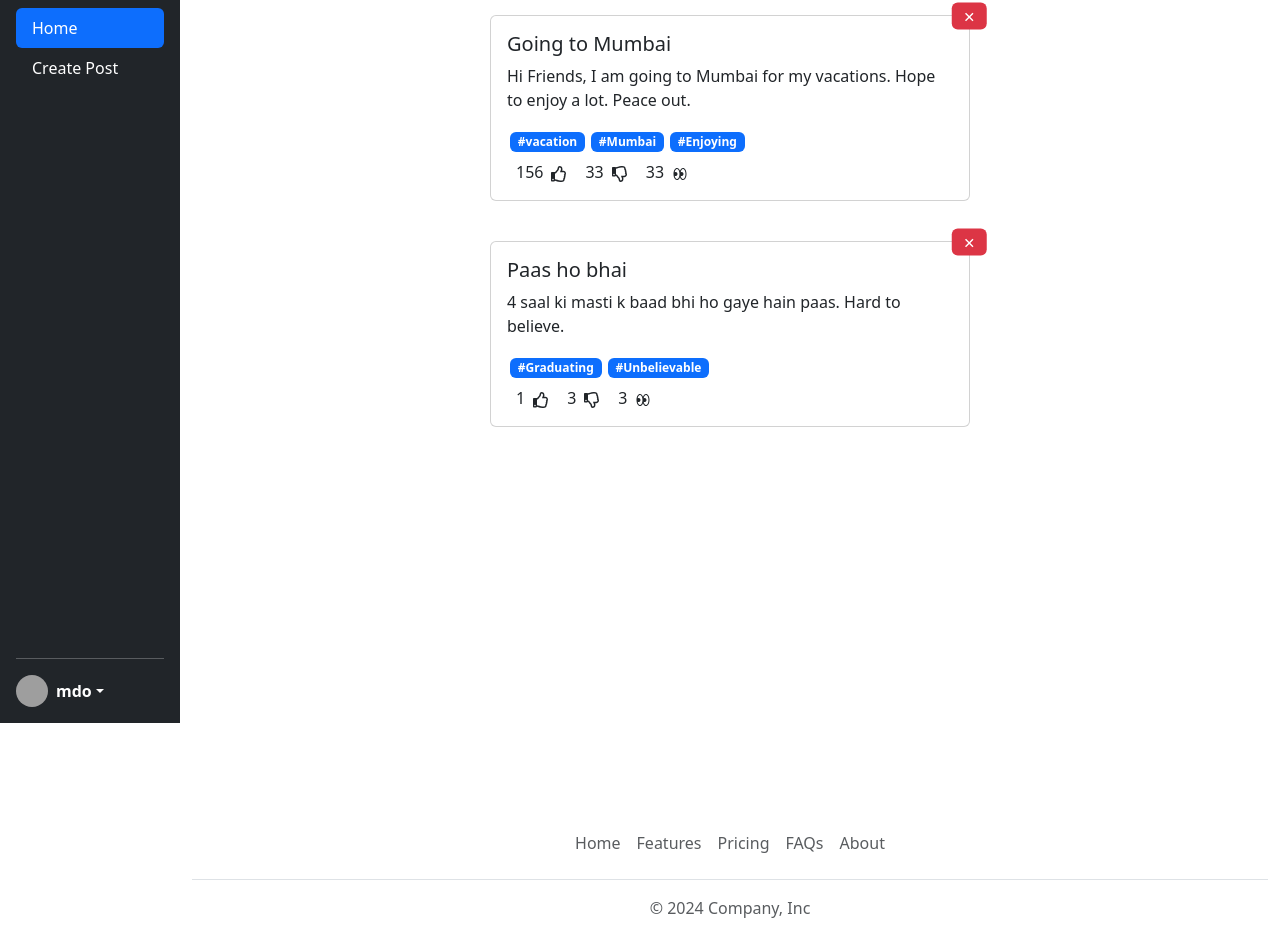
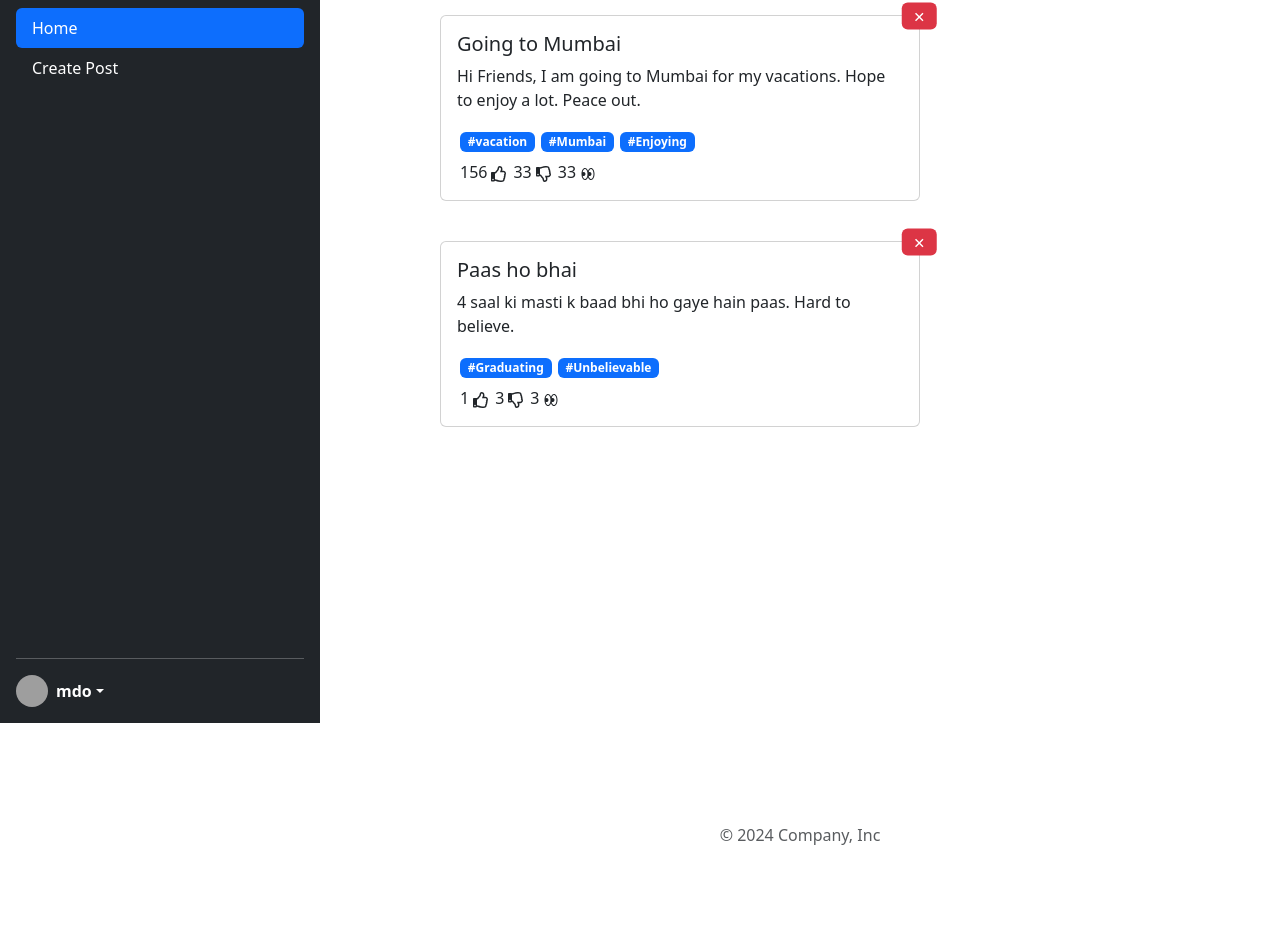
Before and after one commit to adithya-naik/iAPP, a React (Vite) app: page / in a window 1280 px wide. Shown: the part 77-1029 px from the top of the page. After the commit the page ends 980 px from the top, so only its background shows below. Built offline with nearby package versions, Linux system fonts and the light colour scheme; grey boxes are pictures that could not be loaded.

Commit message:
updated UI

```diff
--- a/src/App.css
+++ b/src/App.css
@@ -42,22 +42,29 @@
   display: flex;
   justify-content: start;
   align-items: center;
+  width: 100%;
+  /* border: 1px solid red; */
 }
 .my-section div{
-  margin: 0 5px;
+  margin: 0 1px;
   display: flex;
   justify-content: center;
   align-items: center;
 
+
 }
 .default-box span{
-  margin: 0  4px;
+  margin: 0  2px;
 }
 .posts-container{
   /* border: 1px solid red; */
+  width: 75%;
   display: flex;
   flex-wrap: wrap;
   justify-content: center;
   margin-bottom: 45vh;
   /* align-items: center; */
 }
+.head{
+  width: 75dvw;
+}
--- a/src/components/Footer.jsx
+++ b/src/components/Footer.jsx
@@ -1,17 +1,9 @@
 const Footer = ()=>{
   return(
-  <div className="container text-white">
-  <footer className="py-3 my-4 ">
-    <ul className="nav justify-content-center border-bottom pb-3 mb-3">
-      <li className="nav-item"><a href="#" className="nav-link px-2 text-body-secondary">Home</a></li>
-      <li className="nav-item"><a href="#" className="nav-link px-2 text-body-secondary">Features</a></li>
-      <li className="nav-item"><a href="#" className="nav-link px-2 text-body-secondary">Pricing</a></li>
-      <li className="nav-item"><a href="#" className="nav-link px-2 text-body-secondary">FAQs</a></li>
-      <li className="nav-item"><a href="#" className="nav-link px-2 text-body-secondary">About</a></li>
-    </ul>
+  <footer className="py-3 head my-4 ">
+
     <p className="text-center text-body-secondary">© 2024 Company, Inc</p>
   </footer>
-</div>
 );
 }
 
--- a/src/components/Header.jsx
+++ b/src/components/Header.jsx
@@ -1,6 +1,6 @@
 const Header = () => {
   return (
-    <header className="p-3 bg-dark text-white">
+    <header className="p-3 bg-dark head text-white">
       <div className="container">
         <div className="d-flex flex-wrap align-items-center justify-content-center justify-content-lg-start">
 
--- a/src/components/PostList.jsx
+++ b/src/components/PostList.jsx
@@ -11,7 +11,7 @@ const PostList = () => {
       .then((res) => res.json())
       .then((data) => {
         addInitialPosts(data.posts);
-        console.log("got from server")
+        // console.log("got from server")
       });
   };
 
--- a/src/components/Sidebar.jsx
+++ b/src/components/Sidebar.jsx
@@ -6,7 +6,7 @@ const Sidebar = ({selectedTab,setSelectedTab}) => {
   return (
     <div
       className="d-flex flex-column flex-shrink-0 p-3 text-white bg-dark sidebar"
-      style={{ width: "180px" }}
+      style={{ width: "25dvw" }}
     >
       <a
         href="/"
--- a/src/store/post-list-store.jsx
+++ b/src/store/post-list-store.jsx
@@ -55,7 +55,7 @@ const addPost = (userId, postTitle, postBody, tags,views,likes,dislikes)=>{
 }
 
 const delPost = (id)=>{
-  console.log(id);
+  // console.log(id);
   dispatch({
     type : "DEL_POST",
     payload : {
```
